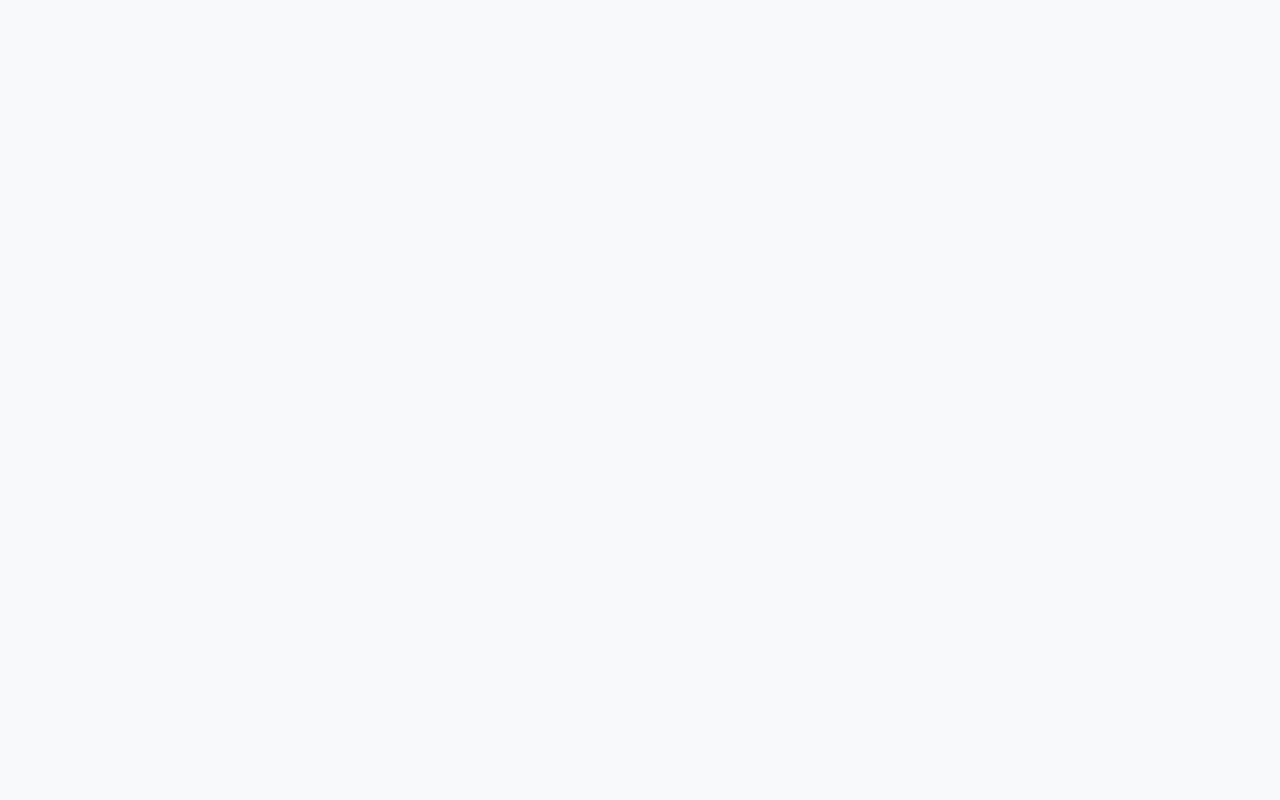
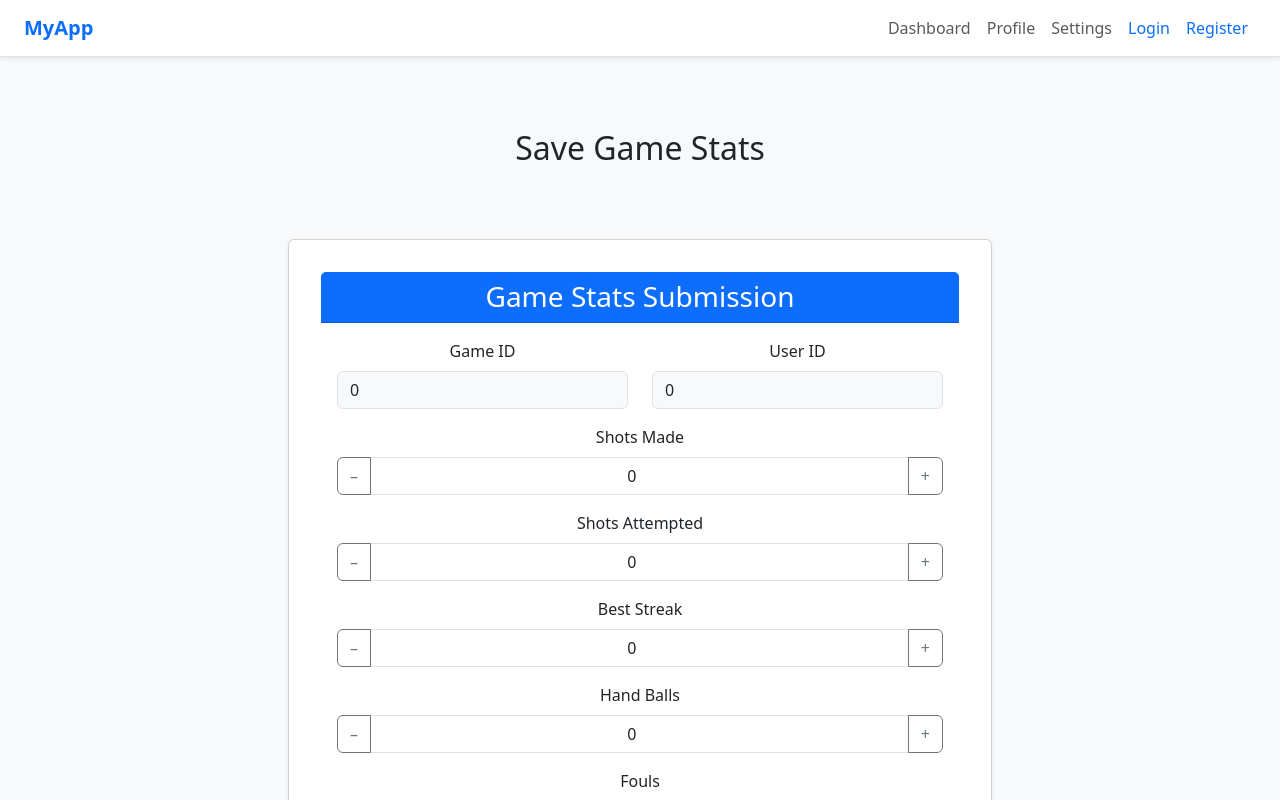
Before and after one commit to Rishaviq/PoolGame-React, a React (Vite) app: page /game in a window 1280 px wide. Before the commit this address had no page. Shown: the top 800 px of the page. Built offline with nearby package versions, Linux system fonts and the light colour scheme.

Commit message:
Add live game stats submission form and page
Introduces SaveGameStatsForm component for submitting game statistics and a new LiveGamePage that uses this form. Updates routing in App.tsx to include the new /game route for live game stat entry.

```diff
--- a/src/App.tsx
+++ b/src/App.tsx
@@ -5,6 +5,7 @@ import Layout from "./Pages/Layout";
 import PlayerStatsPage from "./Pages/PersonalStatsPage";
 import { getUserId } from "./auth/token";
 import { PlayerStatsWrapper } from "./Pages/PersonalStatsWrapper";
+import LiveGamePage from "./Pages/LiveGamePage";
 
 export default function App() {
   return (
@@ -13,6 +14,7 @@ export default function App() {
         <Route path="login" element={<LoginPage />} />
         <Route path="register" element={<RegisterPage />} />
         <Route path="/player/:id" element={<PlayerStatsWrapper />} />
+        <Route path="/game" element={<LiveGamePage />} />
         <Route
           index
           element={
--- /dev/null
+++ b/src/Components/SaveGameStatsForm.tsx
@@ -0,0 +1,213 @@
+import React, { useState } from "react";
+import "bootstrap/dist/css/bootstrap.min.css";
+
+interface GameStatsFormProps {
+  onSubmit: (data: GameStatsFormData) => void;
+}
+
+export interface GameStatsFormData {
+  gameId: number;
+  userId: number;
+  isWinner: boolean;
+  shotsMade: number;
+  shotsAttempted: number;
+  handBalls: number;
+  fouls: number;
+  bestStreak: number;
+}
+
+const SaveGameStatsForm: React.FC<GameStatsFormProps> = ({ onSubmit }) => {
+  const [form, setForm] = useState<GameStatsFormData>({
+    gameId: 0,
+    userId: 0,
+    isWinner: false,
+    shotsMade: 0,
+    shotsAttempted: 0,
+    handBalls: 0,
+    fouls: 0,
+    bestStreak: 0,
+  });
+
+  const updateField = (name: keyof GameStatsFormData, delta: number) => {
+    setForm((prev) => {
+      const value = prev[name];
+      if (typeof value === "number") {
+        return {
+          ...prev,
+          [name]: Math.max(0, value + delta), // prevent going negative
+        };
+      }
+      return prev;
+    });
+  };
+
+  const [errors, setErrors] = useState<string[]>([]);
+
+  const validate = () => {
+    const err: string[] = [];
+
+    if (form.gameId <= 0) err.push("Game ID is required and must be positive.");
+    if (form.userId <= 0) err.push("User ID is required and must be positive.");
+    if (form.shotsMade < 0 || form.shotsMade > 15)
+      err.push("Shots Made must be between 0 and 15.");
+    if (form.shotsAttempted < 0)
+      err.push("Shots Attempted must be a positive number.");
+    if (form.handBalls < 0) err.push("Hand Balls must be a positive number.");
+    if (form.fouls < 0) err.push("Fouls must be a positive number.");
+    if (form.bestStreak < 0 || form.bestStreak > 15)
+      err.push("Best Streak must be between 0 and 15.");
+    if (form.shotsMade > 15)
+      err.push("Player can't make more shots than available balls.");
+
+    setErrors(err);
+    return err.length === 0;
+  };
+
+  const handleChange = (
+    e: React.ChangeEvent<HTMLInputElement | HTMLSelectElement>
+  ) => {
+    const { name, value, type } = e.target;
+
+    if (type === "checkbox" && "checked" in e.target) {
+      const checked = (e.target as HTMLInputElement).checked;
+      setForm((prev) => ({
+        ...prev,
+        [name]: checked,
+      }));
+    } else {
+      setForm((prev) => ({
+        ...prev,
+        [name]: Number(value),
+      }));
+    }
+  };
+
+  const handleSubmit = (e: React.FormEvent) => {
+    e.preventDefault();
+    if (validate()) {
+      onSubmit(form);
+    }
+  };
+
+  return (
+    <div className="container py-5">
+      <div className="row justify-content-center">
+        <div className="col-lg-8">
+          <div className="card shadow-sm">
+            <div className="card-header bg-primary text-white text-center">
+              <h3 className="mb-0">Game Stats Submission</h3>
+            </div>
+            <div className="card-body">
+              <form onSubmit={handleSubmit} noValidate>
+                {/* Game ID and User ID read-only */}
+                <div className="row mb-3">
+                  <div className="col-md-6">
+                    <label htmlFor="gameId" className="form-label">
+                      Game ID
+                    </label>
+                    <input
+                      type="number"
+                      id="gameId"
+                      name="gameId"
+                      className="form-control bg-light"
+                      value={form.gameId}
+                      readOnly
+                    />
+                  </div>
+                  <div className="col-md-6">
+                    <label htmlFor="userId" className="form-label">
+                      User ID
+                    </label>
+                    <input
+                      type="number"
+                      id="userId"
+                      name="userId"
+                      className="form-control bg-light"
+                      value={form.userId}
+                      readOnly
+                    />
+                  </div>
+                </div>
+
+                {/* Numeric inputs with buttons */}
+                {(
+                  [
+                    { name: "shotsMade", label: "Shots Made", max: 15 },
+                    { name: "shotsAttempted", label: "Shots Attempted" },
+                    { name: "bestStreak", label: "Best Streak", max: 15 },
+                    { name: "handBalls", label: "Hand Balls" },
+                    { name: "fouls", label: "Fouls" },
+                  ] as const
+                ).map(({ name, label }) => (
+                  <div className="mb-3" key={name}>
+                    <label htmlFor={name} className="form-label">
+                      {label}
+                    </label>
+                    <div className="input-group">
+                      <button
+                        type="button"
+                        className="btn btn-outline-secondary"
+                        onClick={() => updateField(name, -1)}
+                      >
+                        –
+                      </button>
+                      <input
+                        type="number"
+                        id={name}
+                        name={name}
+                        className="form-control text-center"
+                        value={form[name] as number}
+                        onChange={handleChange}
+                        min={0}
+                      />
+                      <button
+                        type="button"
+                        className="btn btn-outline-secondary"
+                        onClick={() => updateField(name, 1)}
+                      >
+                        +
+                      </button>
+                    </div>
+                    {errors.find((e) =>
+                      e.toLowerCase().includes(label.toLowerCase())
+                    ) && (
+                      <div className="form-text text-danger">
+                        {errors.find((e) =>
+                          e.toLowerCase().includes(label.toLowerCase())
+                        )}
+                      </div>
+                    )}
+                  </div>
+                ))}
+
+                {/* Winner checkbox */}
+                <div className="form-check form-switch mb-4">
+                  <input
+                    type="checkbox"
+                    className="form-check-input"
+                    id="isWinner"
+                    name="isWinner"
+                    checked={form.isWinner}
+                    onChange={handleChange}
+                  />
+                  <label className="form-check-label" htmlFor="isWinner">
+                    Winner?
+                  </label>
+                </div>
+
+                {/* Submit button */}
+                <div className="d-grid">
+                  <button type="submit" className="btn btn-primary btn-lg">
+                    Save Stats
+                  </button>
+                </div>
+              </form>
+            </div>
+          </div>
+        </div>
+      </div>
+    </div>
+  );
+};
+
+export default SaveGameStatsForm;
--- /dev/null
+++ b/src/Pages/LiveGamePage.tsx
@@ -0,0 +1,43 @@
+import React, { useState } from "react";
+import SaveGameStatsForm, {
+  type GameStatsFormData,
+} from "../Components/SaveGameStatsForm";
+import { useNavigate } from "react-router-dom";
+import axios from "../api/axios";
+
+const SaveGameStatsPage: React.FC = () => {
+  const [message, setMessage] = useState<string | null>(null);
+  const navigate = useNavigate();
+
+  const handleSubmit = async (formData: GameStatsFormData) => {
+    try {
+      const response = axios.post("player/stats/save", formData);
+
+      if ((await response).status == 200) {
+        setMessage("Game stats saved successfully!");
+        setTimeout(() => {
+          navigate("/"); // Redirect to home or another page after success
+        }, 2000);
+      } else {
+        const error = (await response).statusText;
+        setMessage(`Failed to save stats: ${error}`);
+      }
+    } catch (error) {
+      setMessage("An unexpected error occurred. Please try again later.");
+    }
+  };
+
+  return (
+    <div className="container mt-5">
+      <h2 className="mb-4">Save Game Stats</h2>
+      {message && (
+        <div className="alert alert-info" role="alert">
+          {message}
+        </div>
+      )}
+      <SaveGameStatsForm onSubmit={handleSubmit} />
+    </div>
+  );
+};
+
+export default SaveGameStatsPage;
```
